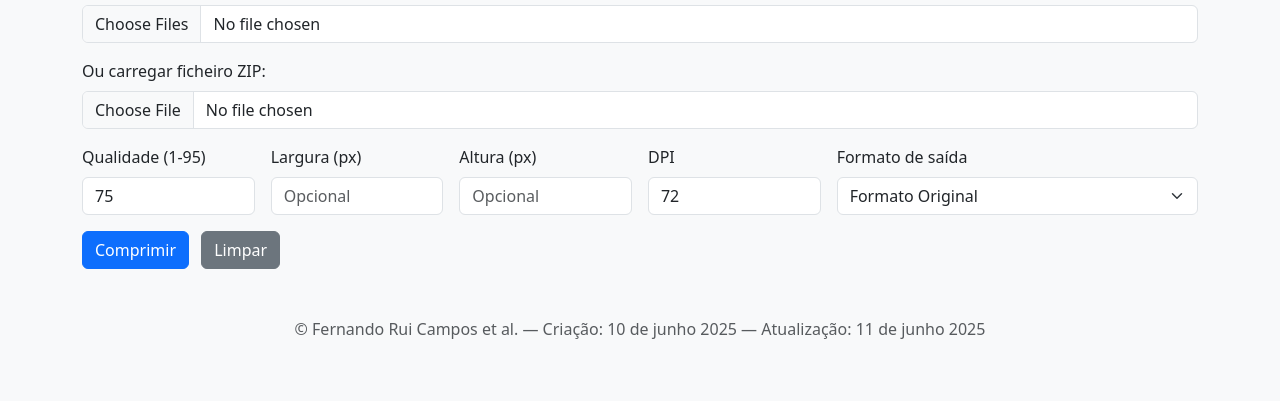
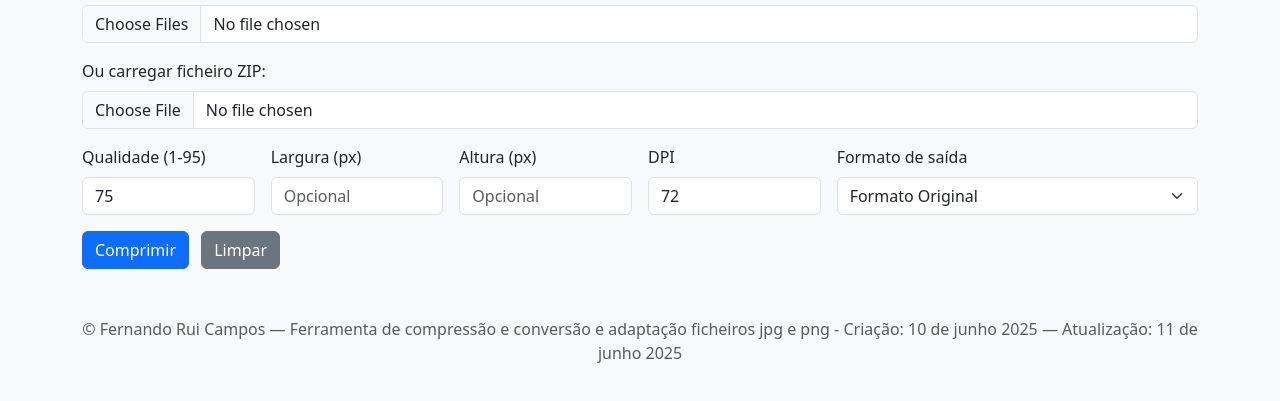
Before and after one commit to frcampos/utilitarios, a plain HTML site: page index.html in a window 1280 px wide. Shown: the part 123-524 px from the top of the page. Drawn offline with nearby package versions, Linux system fonts and the light colour scheme.

Commit message:
Update index.html
Alteração de texto de Copyright

```diff
--- a/index.html
+++ b/index.html
@@ -63,7 +63,7 @@
   <div id="message" class="mt-3"></div>
 
   <footer class="mt-5 text-center text-muted">
-    &copy; Fernando Rui Campos et al. — Criação: 10 de junho 2025 — Atualização: 11 de junho 2025
+    &copy; Fernando Rui Campos — Ferramenta de compressão e conversão e adaptação ficheiros jpg e png - Criação: 10 de junho 2025 — Atualização: 11 de junho 2025
   </footer>
 </div>
 
```
